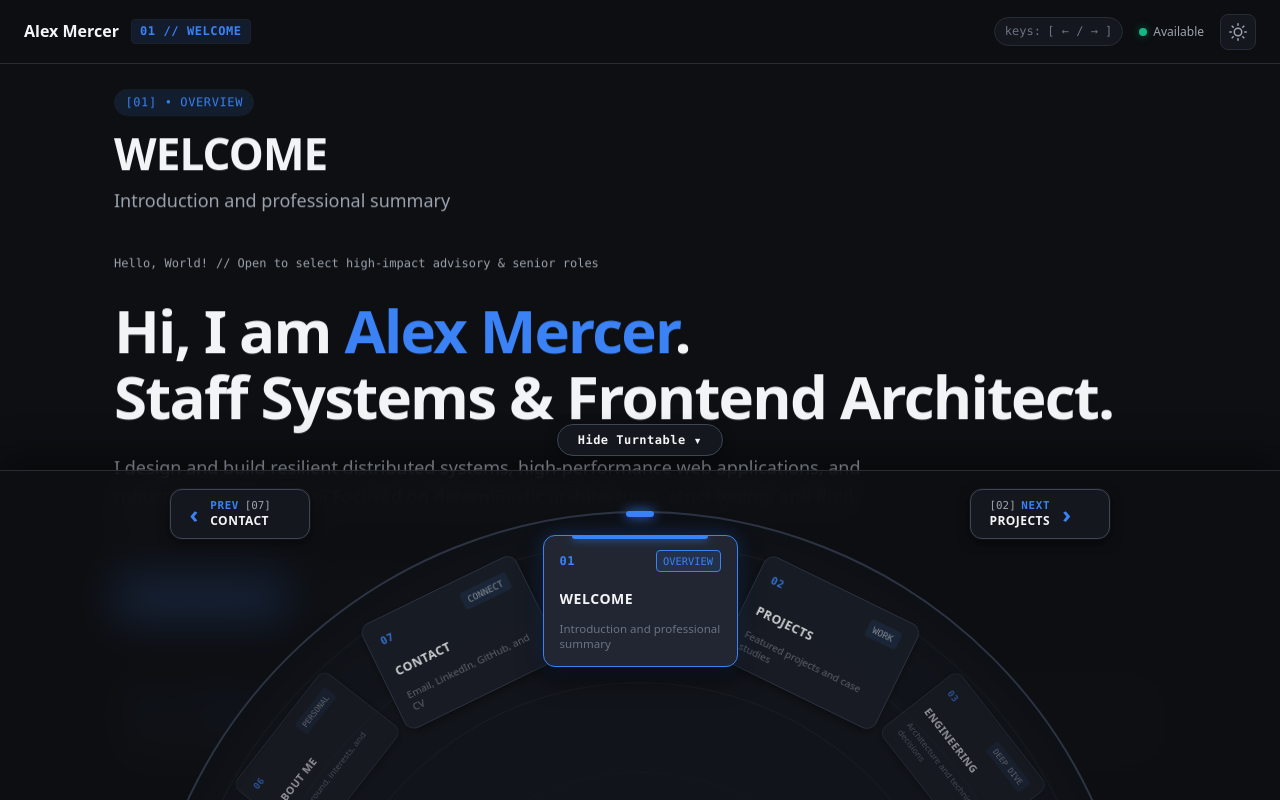
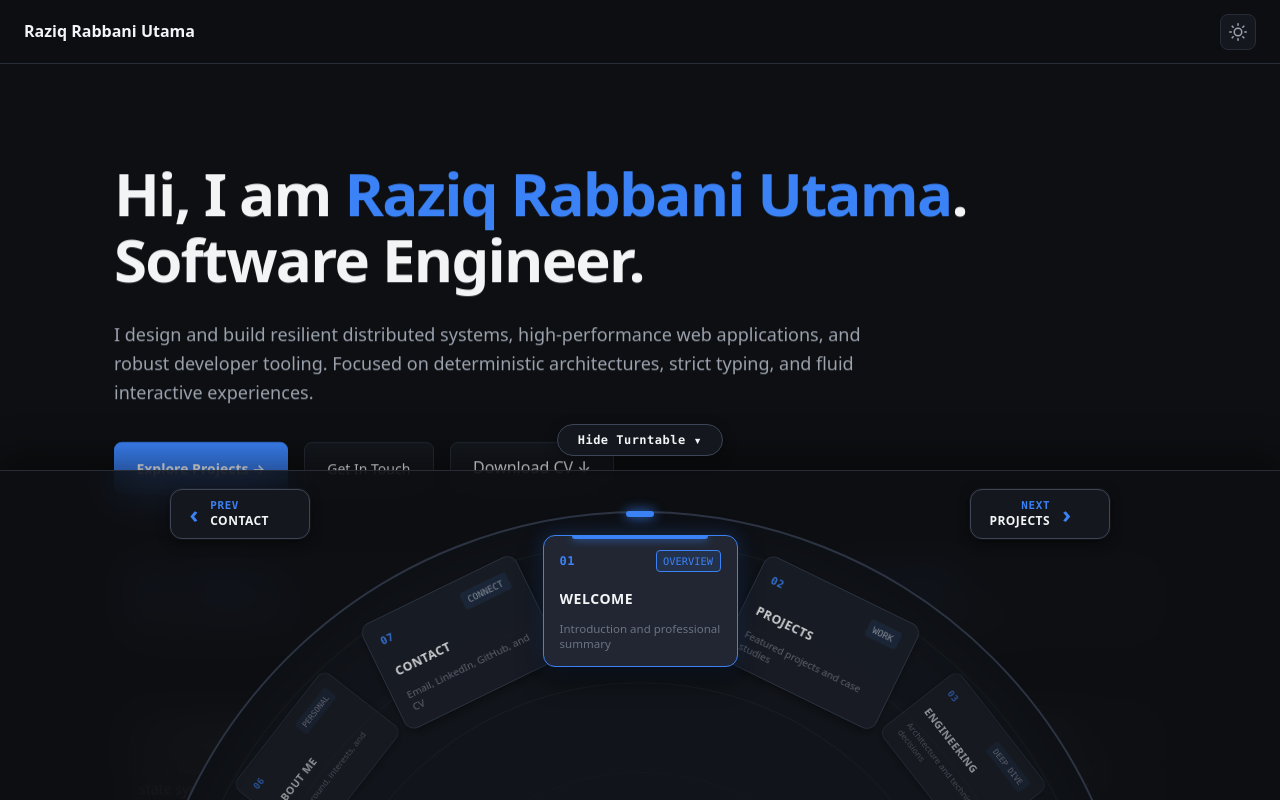
Before and after one commit to razeequtama/portfolio-website, a React (Vite) app: page / in a window 1280 px wide. Shown: the top 800 px of the page. Built offline with nearby package versions, Linux system fonts and the light colour scheme.

Commit message:
Clean up header

```diff
--- a/src/components/common/SectionHeader.tsx
+++ b/src/components/common/SectionHeader.tsx
@@ -1,24 +1,24 @@
 import React from 'react';
 
 interface SectionHeaderProps {
-  number: string;
+  number?: string;
   title: string;
   subtitle: string;
   badge?: string;
 }
 
 export const SectionHeader: React.FC<SectionHeaderProps> = ({
-  number,
   title,
   subtitle,
   badge,
 }) => {
   return (
     <header className="section-header">
-      <div className="section-number-pill">
-        <span>[{number}]</span>
-        {badge && <span>• {badge}</span>}
-      </div>
+      {badge && (
+        <div className="section-number-pill">
+          <span>{badge}</span>
+        </div>
+      )}
       <h1 className="section-title">{title}</h1>
       <p className="section-subtitle">{subtitle}</p>
     </header>
--- a/src/components/layout/Navbar.tsx
+++ b/src/components/layout/Navbar.tsx
@@ -3,14 +3,13 @@ import type { SectionMeta } from '../../types/portfolio';
 import { developerProfile } from '../../data/portfolioData';
 
 interface NavbarProps {
-  currentSection: SectionMeta;
+  currentSection?: SectionMeta;
   theme: 'dark' | 'light';
   onToggleTheme: () => void;
   onNavigateSection?: (index: number) => void;
 }
 
 export const Navbar: React.FC<NavbarProps> = ({
-  currentSection,
   theme,
   onToggleTheme,
 }) => {
@@ -18,20 +17,9 @@ export const Navbar: React.FC<NavbarProps> = ({
     <nav className="navbar" role="navigation" aria-label="Main Navigation">
       <div className="navbar-brand">
         <span style={{ fontWeight: 800 }}>{developerProfile.name}</span>
-        <span className="brand-badge">{currentSection.number} // {currentSection.title}</span>
       </div>
 
       <div className="navbar-right">
-        <div className="nav-hint-pill" title="Use Left and Right arrow keys on your keyboard to rotate the turntable carousel">
-          <span>keys:</span>
-          <span>[ ← / → ]</span>
-        </div>
-
-        <div className="nav-status-badge">
-          <span className="status-dot" aria-hidden="true"></span>
-          <span>Available</span>
-        </div>
-
         <button
           type="button"
           className="theme-toggle-btn"
--- a/src/components/turntable/DiscEngravedText.tsx
+++ b/src/components/turntable/DiscEngravedText.tsx
@@ -21,8 +21,8 @@ export const DiscEngravedText: React.FC<DiscEngravedTextProps> = ({
         type="button"
         className="arc-nav-btn prev-nav-btn"
         onClick={onPrev}
-        aria-label={`Go to previous section: ${prevSection.number} ${prevSection.title}`}
-        title={`Previous: ${prevSection.number} ${prevSection.title} (Left Arrow)`}
+        aria-label={`Go to previous section: ${prevSection.title}`}
+        title={`Previous: ${prevSection.title} (Left Arrow)`}
       >
         <span className="nav-btn-icon" aria-hidden="true">
           ‹
@@ -30,7 +30,6 @@ export const DiscEngravedText: React.FC<DiscEngravedTextProps> = ({
         <div className="nav-btn-content">
           <div className="nav-btn-hint">
             <span className="nav-direction">PREV</span>
-            <span className="nav-badge">[{prevSection.number}]</span>
           </div>
           <div className="nav-btn-title">{prevSection.title}</div>
         </div>
@@ -41,12 +40,11 @@ export const DiscEngravedText: React.FC<DiscEngravedTextProps> = ({
         type="button"
         className="arc-nav-btn next-nav-btn"
         onClick={onNext}
-        aria-label={`Go to next section: ${nextSection.number} ${nextSection.title}`}
-        title={`Next: ${nextSection.number} ${nextSection.title} (Right Arrow)`}
+        aria-label={`Go to next section: ${nextSection.title}`}
+        title={`Next: ${nextSection.title} (Right Arrow)`}
       >
         <div className="nav-btn-content text-right">
           <div className="nav-btn-hint">
-            <span className="nav-badge">[{nextSection.number}]</span>
             <span className="nav-direction">NEXT</span>
           </div>
           <div className="nav-btn-title">{nextSection.title}</div>
--- a/src/data/portfolioData.ts
+++ b/src/data/portfolioData.ts
@@ -16,8 +16,8 @@ import type {
 
 /* === CHANGE HERE: Developer Profile & Quick Stats === */
 export const developerProfile: DeveloperProfile = {
-  name: 'Alex Mercer',
-  role: 'Staff Systems & Frontend Architect',
+  name: 'Raziq Rabbani Utama',
+  role: 'Software Engineer',
   status: 'Open to select high-impact advisory & senior roles',
   location: 'San Francisco, CA (Remote)',
   yearsExperience: '8+ Years',
--- a/src/pages/WelcomePage.tsx
+++ b/src/pages/WelcomePage.tsx
@@ -1,30 +1,15 @@
 import React from 'react';
-import { SectionHeader } from '../components/common/SectionHeader';
-import { developerProfile, portfolioSections } from '../data/portfolioData';
+import { developerProfile } from '../data/portfolioData';
 
 interface WelcomePageProps {
   onNavigate: (sectionIndex: number) => void;
 }
 
 export const WelcomePage: React.FC<WelcomePageProps> = ({ onNavigate }) => {
-  const welcomeMeta = portfolioSections[0];
-
   return (
     <div className="page-welcome">
-      <SectionHeader
-        number={welcomeMeta.number}
-        title={welcomeMeta.title}
-        subtitle={welcomeMeta.subtitle}
-        badge={welcomeMeta.badge}
-      />
-
       {/* === CHANGE HERE: Main Hero Intro & Heading === */}
       <section className="welcome-hero">
-        <div className="welcome-greeting-badge">
-          <span>Hello, World!</span>
-          <span>// {developerProfile.status}</span>
-        </div>
-
         <h2 className="hero-main-title">
           Hi, I am <span className="hero-highlight-name">{developerProfile.name}</span>.
           <br />
--- a/src/styles/pages.css
+++ b/src/styles/pages.css
@@ -56,8 +56,9 @@
 .welcome-hero {
   display: flex;
   flex-direction: column;
-  gap: 1.5rem;
-  margin-bottom: 3rem;
+  gap: 1.75rem;
+  padding-top: clamp(3.5rem, 9vh, 6.5rem);
+  margin-bottom: 3.5rem;
 }
 
 .welcome-greeting-badge {
```
